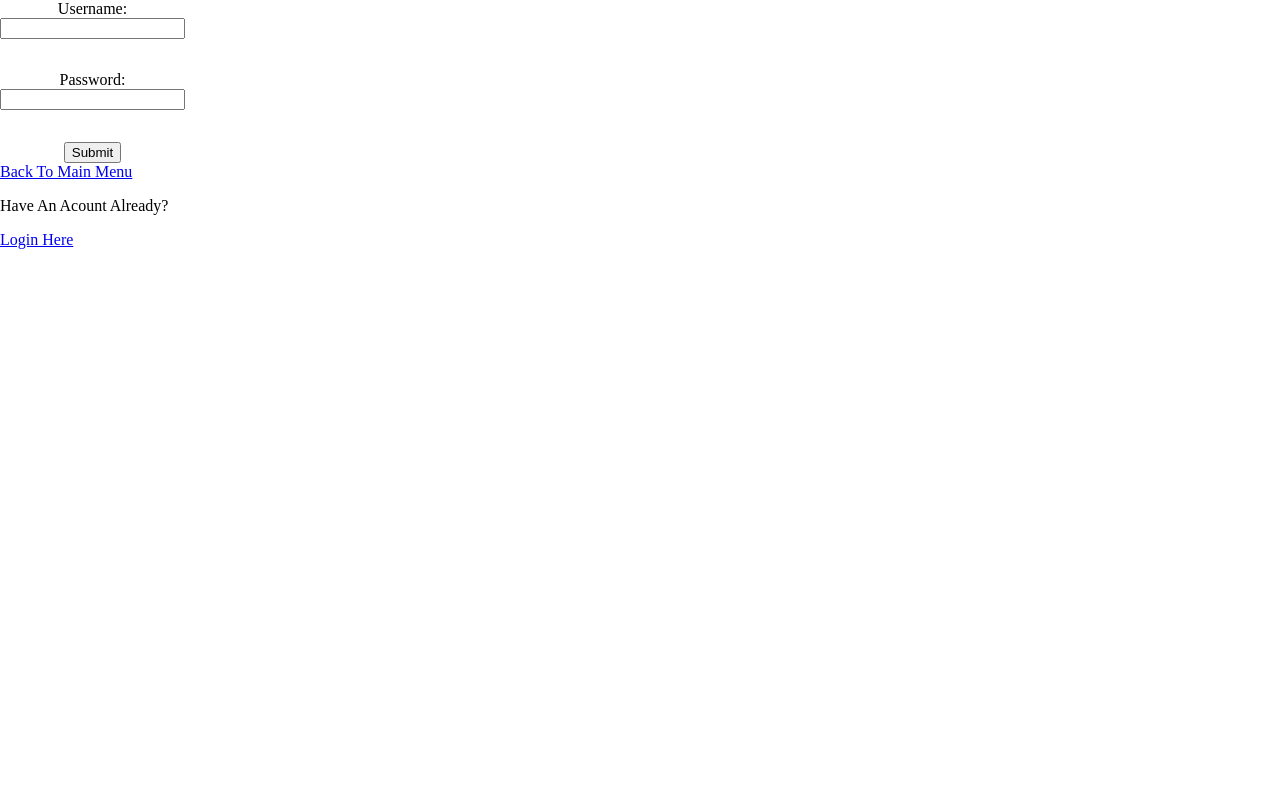
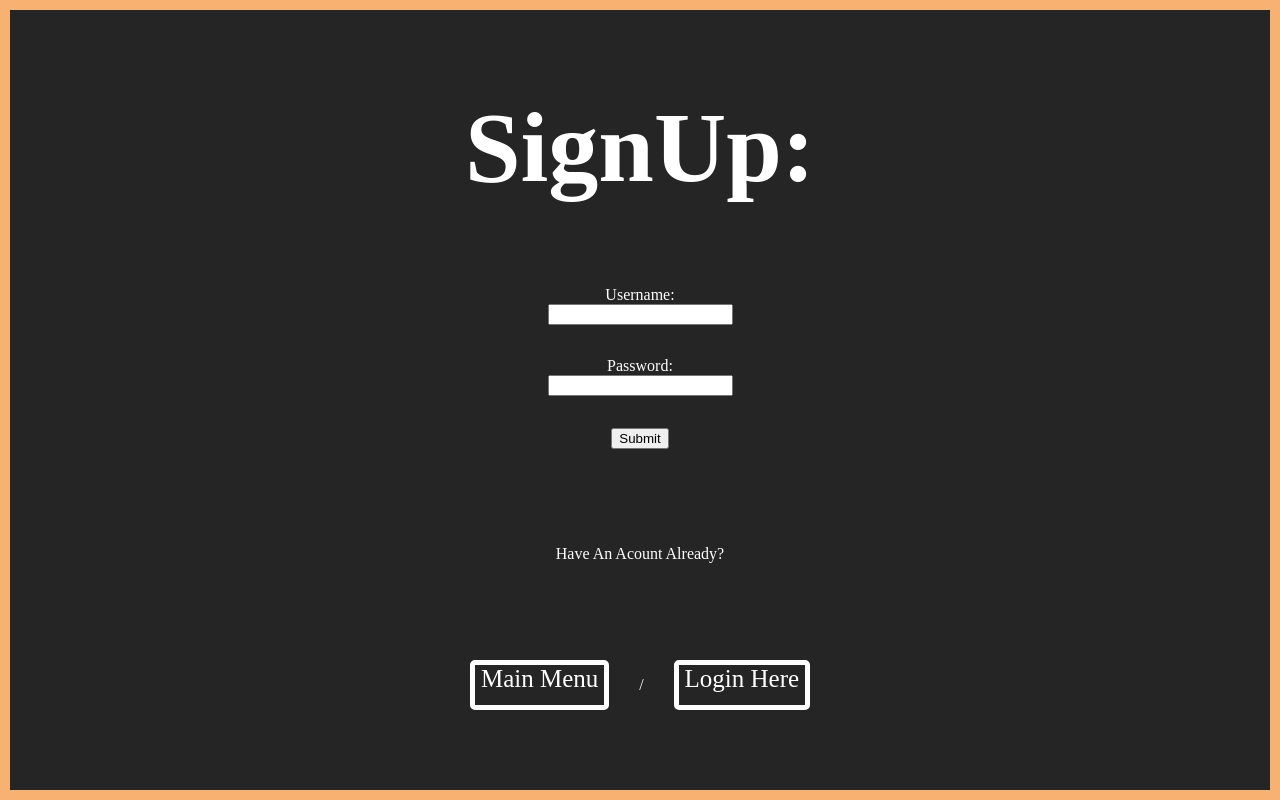
Before and after one commit to brendenHartman/Phase-5-Final-Project, a React (Create React App) app in the folder client/: page /signup in a window 1280 px wide. Built offline with nearby package versions, Linux system fonts and the light colour scheme; no server answers.

Commit message:
worked  on css

```diff
--- a/client/src/components/Login.js
+++ b/client/src/components/Login.js
@@ -59,9 +59,9 @@ function Login(){
           </form>
           <p>Don't have an account already?</p>
           <div id='logInBottSec'>
-            <Link to='/'>Back To Main Menu</Link>
+            <Link id='BackToMain'to='/'>Main Menu</Link>
             <p>/</p>
-            <Link to='/signup'>Signup Here</Link>
+            <Link id='switchToSign' to='/signup'>Signup Here</Link>
           </div>
         </div>
     )
--- a/client/src/components/Signup.js
+++ b/client/src/components/Signup.js
@@ -47,8 +47,9 @@ function Signup(){
     });
 
     return(
-        <div id='SignupPage'>
-            <form id='loginForm' onSubmit={formikSign.handleSubmit}>
+        <div id='SignUpPage'>
+          <h1 id='SignUpHeader'>SignUp:</h1>
+            <form id='SignUpForm' onSubmit={formikSign.handleSubmit}>
                 <label htmlFor='username'>Username:</label>
                 <input id="username" className='logInput' onChange={formikSign.handleChange} value={formikSign.values.username} />
                 <p>{formikSign.errors.username}</p>
@@ -57,9 +58,12 @@ function Signup(){
                 <p>{formikSign.errors.password}</p>
                 <input id="submit" type="submit" />
             </form>
-            <Link to='/'>Back To Main Menu</Link>
             <p>Have An Acount Already?</p>
-            <Link to='/login'>Login Here</Link>
+            <div id='SignUpBottSec'>
+              <Link id='BackToMain'to='/'>Main Menu</Link>
+              <p> / </p>
+              <Link id='SwitchToLogin' to='/login'>Login Here</Link>
+            </div>
         </div>
     )
 }
--- a/client/src/components/Zoo.js
+++ b/client/src/components/Zoo.js
@@ -1,19 +1,19 @@
-import { useSelector, useDispatch } from "react-redux";
+import { useSelector } from "react-redux";
 import { Link } from "react-router-dom";
 import Enclosure from "./Enclosure";
-import { addBy } from "../slices/cashSlice";
 
 function Zoo(){
 
-    const dispatch = useDispatch()
     const enclosures = useSelector((state) => state.enclosures)
     const cash = useSelector((state) => state.cash)
 
     return(
         <div id='ZooPageMain'>
-            <Link to='/achievements'>Achievements</Link>
-            <h2 id='cashCounter'>{cash}</h2>
-            <button id='TEMPADD' onClick={() => dispatch(addBy(1000))}>+</button>
+            <h2 id='cashCounter'>${cash}</h2>
+            <div id='MenuButt'>
+                <Link id='achieveLink' to='/achievements'>Achievements</Link>
+                <Link id='mainButt' to='/'>Main Menu</Link>
+            </div>
             <div id='enclosureGrid'>
                 {enclosures.map((enc) => <Enclosure key={enc.id} enclosure={enc}></Enclosure>)}
             </div>
--- a/client/src/index.css
+++ b/client/src/index.css
@@ -21,25 +21,17 @@ html{
 }
 
 .enclosure{
-    border: 2px solid black;
-    width: 45%;
+    width: 40%;
     height: 400px;
-}
-
-#ZooPageMain{
-    height: 100%;
-    width: 100%;
-    margin: 0;
+    margin-bottom: 50px;
+    background-color: rgb(179, 219, 84);
+    border-radius: 10px;
+    border: 5px solid black;
 }
 
 #cashCounter{
     height: 60px;
     width: 100px;
-}
-
-#TEMPADD{
-    height: 20px;
-    width: 20px;
 }
 
 #enclosureGrid{
@@ -51,6 +43,7 @@ html{
     justify-content: space-around;
     align-content: space-between;
     align-items: center;
+    margin-top: 50px;
 }
 
 .animal{
@@ -217,3 +210,134 @@ html{
     margin: 0;
     font-size: 100px;
 }
+
+#BackToMain{
+    text-decoration: none;
+    color: white;
+    height: 40px;
+    height: 40px;
+    font-size: 25px;
+    border: 5px solid white;
+    border-radius: 5px;
+    padding: 0 6px;
+}
+
+#switchToSign{
+    text-decoration: none;
+    color: white;
+    height: 40px;
+    height: 40px;
+    font-size: 25px;
+    border: 5px solid white;
+    border-radius: 5px;
+    padding: 0 6px;
+}
+
+#switchToSign:hover, #BackToMain:hover{
+    color: grey;
+    border: 5px solid grey;
+}
+
+#logInBottSec{
+    width: 400px;
+}
+
+#SignUpForm{
+    display: flex;
+    flex-wrap: wrap;
+    flex-direction: column;
+    align-content: center;
+    justify-content: space-evenly;
+    align-items: center;
+}
+
+#SignUpBottSec{
+    width: 400px;
+    display: flex;
+    flex-wrap: nowrap;
+    flex-direction: row;
+    align-content: center;
+    justify-content: space-evenly;
+    align-items: center;
+}
+
+#SignUpHeader{
+    margin: 0;
+    font-size: 100px;
+}
+
+#SignUpPage{
+    height: (100% - 20px);
+    width: 100%;
+    display: flex;
+    flex-wrap: wrap;
+    flex-direction: column;
+    align-content: center;
+    justify-content: space-evenly;
+    align-items: center;
+    background-color: rgb(37, 37, 37);
+    font-family: "Walter Turncoat", cursive;
+    color: white;
+    border: 10px solid rgb(247, 177, 112);
+}
+
+#SwitchToLogin{
+    text-decoration: none;
+    color: white;
+    height: 40px;
+    height: 40px;
+    font-size: 25px;
+    border: 5px solid white;
+    border-radius: 5px;
+    padding: 0 6px;
+}
+
+#SwitchToLogin:hover{
+    color: grey;
+    border: 5px solid grey;
+}
+
+#ZooPageMain{
+    height: 100%;
+    width: 100%;
+    overflow: scroll;
+    display: flex;
+    flex-wrap: wrap;
+    flex-direction: column;
+    align-content: center;
+    justify-content: space-evenly;
+    align-items: center;
+    background-color: rgb(205, 238, 129);
+    font-family: "Walter Turncoat", cursive;
+}
+
+#cashCounter{
+    display: flex;
+    width: 110px;
+    height: 40px;
+    justify-content: center;
+    align-items: center;
+    position: fixed;
+    top: 20px;
+    right: 170px;
+    background-color: rgb(100, 226, 83);
+    border: 3px solid black;
+    border-radius: 60px;
+}
+
+#MenuButt{
+    display: flex;
+    width: 40px;
+    height: 40px;
+    justify-content: center;
+    align-items: center;
+    position: fixed;
+    top: 40px;
+    right: 100px;
+    background-color: rgb(100, 226, 83);
+    border: 3px solid black;
+    border-radius: 10px;
+    background-image: url('3527105-200.png');
+    background-size: contain;
+    background-position: center;
+}
```
Also changed, not shown: client/src/3527105-200.png (added), client/src/zebra-cute-cartoon-png.webp (deleted).
